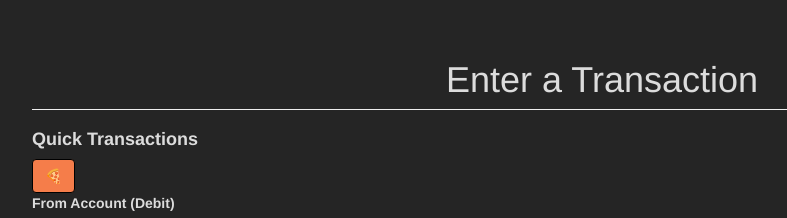
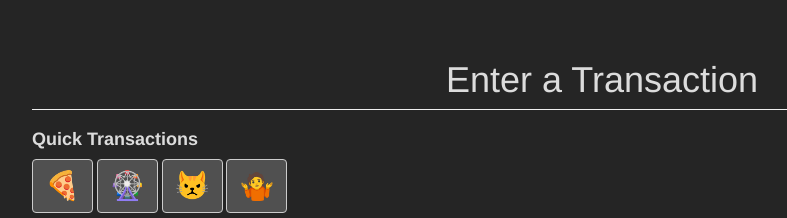
Before and after one commit to bxbrenden/gnucash-helper, a Flask app: template templates/entry.html in a window 1280 px wide. Shown: the part 52-270 px from the top of the page, without its empty margins (38-825 px from the left). Run offline with Flask 2, Linux system fonts and the light colour scheme; the template is opened without the code that fills it: values that come from a table or form of the project are taken from there, others are empty; parts of the project's set-up code (start-up, migrations or seed data) failed here and were passed over; some libraries are stand-ins or nearby versions.

Commit message:
add more easy buttons to entry page template

```diff
--- a/templates/entry.html
+++ b/templates/entry.html
@@ -13,7 +13,10 @@
   <h1>Enter a Transaction</h1>
 </div>
 <h4>Quick Transactions</h4>
-<input class="btn btn-default" id="easy-btn-food" name="easy-btn-food" type="submit" value="🍕">
+<input class="btn btn-default easy-btn" id="easy-btn-food" name="easy-btn-food" type="submit" value="🍕" title="Food">
+<input class="btn btn-default easy-btn" id="easy-btn-fun" name="easy-btn-fun" type="submit" value="🎡" title="Fun">
+<input class="btn btn-default easy-btn" id="easy-btn-cats" name="easy-btn-cats" type="submit" value="😾" title="Cat Food">
+<input class="btn btn-default easy-btn" id="easy-btn-misc" name="easy-btn-misc" type="submit" value="🤷" title="Misc.">
 {{ wtf.quick_form(form) }}
 <script src="{{ url_for('static', filename='easy-buttons.js') }}"></script>
 <script type=text/javascript>var easyButtons = getEasyButtons({{ easy_btns|tojson  }})</script>
```
